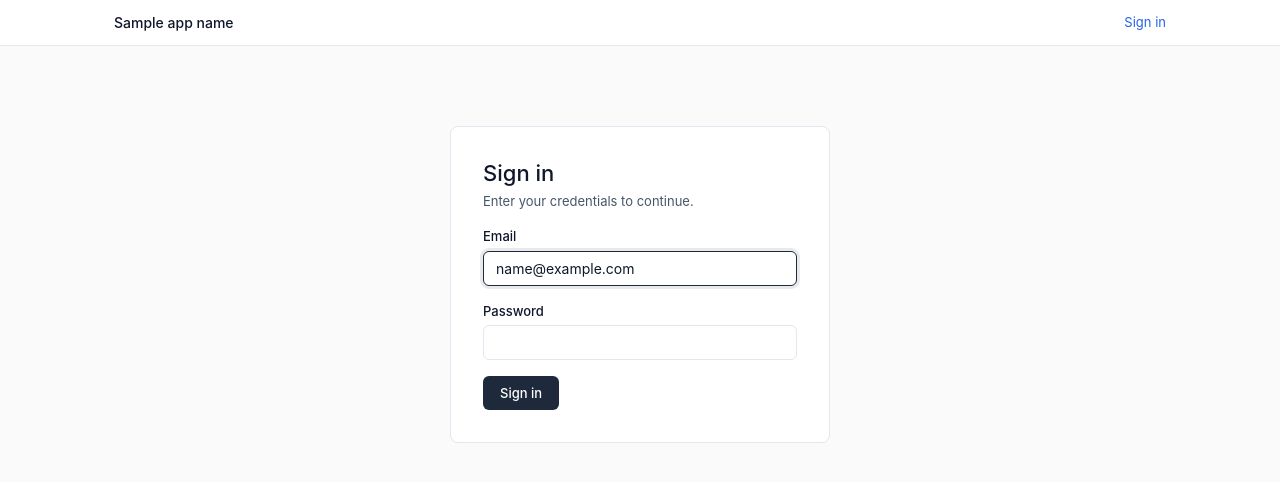
After one commit to AnishBastakoti/Aus-Map, a Python web app: template app/templates/auth/login.html in a window 1280 px wide. The commit adds this page. Shown: the top 482 px of the page. Run offline with Jinja, Linux system fonts and the light colour scheme; the template is opened without the code that fills it: most values are stand-ins (such as "Sample title", 1, 10 or a date in 2020).

Commit message:
Add login and logout flow with sessions and CSRF on logout

```diff
--- a/app/static/css/style.css
+++ b/app/static/css/style.css
@@ -50,7 +50,7 @@
 }
 
 
-/* ───────── 2. Reset ───────── */
+/* ───────── Reset ───────── */
 *, *::before, *::after {
   box-sizing: border-box;
   margin: 0;
@@ -58,7 +58,7 @@
 }
 
 
-/* ───────── 3. Base elements ───────── */
+/* ───────── Base elements ───────── */
 html {
   font-size: var(--text-base);
 }
@@ -88,7 +88,7 @@ code, pre {
 }
 
 
-/* ───────── 4. Layout primitives ───────── */
+/* ───────── Layout primitives ───────── */
 .container {
   max-width: var(--container-width);
   margin: 0 auto;
@@ -99,7 +99,7 @@ code, pre {
 .stack-tight > * + * { margin-top: var(--space-2); }
 
 
-/* ───────── 5. Components ─────────*/
+/* ───────── Components ─────────*/
 
 .app-header {
   background: var(--color-surface);
@@ -138,9 +138,119 @@ code, pre {
 }
 
 
-/* ───────── 6. Utilities ───────── */
+/* ───────── Utilities ───────── */
 .text-muted { color: var(--color-text-muted); }
 .text-faint { color: var(--color-text-faint); }
 .text-sm    { font-size: var(--text-sm); }
 .mt-4       { margin-top: var(--space-4); }
 .mt-6       { margin-top: var(--space-6); }
+
+/* ───────── Auth pages ───────── */
+.auth-wrap {
+  max-width: 380px;
+  margin: var(--space-7) auto;
+}
+
+.auth-card {
+  padding: var(--space-6);
+}
+
+.auth-title {
+  margin-bottom: var(--space-1);
+}
+
+
+/* ───────── Forms ───────── */
+.field__label {
+  display: block;
+  font-size: var(--text-sm);
+  font-weight: 500;
+  margin-bottom: var(--space-1);
+  color: var(--color-text);
+}
+
+.input {
+  width: 100%;
+  padding: var(--space-2) var(--space-3);
+  font-size: var(--text-base);
+  font-family: var(--font-sans);
+  color: var(--color-text);
+  background: var(--color-surface);
+  border: 1px solid var(--color-border);
+  border-radius: var(--radius-md);
+  transition: border-color 0.1s, box-shadow 0.1s;
+}
+
+.input:focus {
+  outline: none;
+  border-color: var(--color-brand);
+  box-shadow: 0 0 0 3px rgba(30, 41, 59, 0.1);
+}
+
+
+/* ───────── Buttons ───────── */
+.btn {
+  display: inline-block;
+  padding: var(--space-2) var(--space-4);
+  font-size: var(--text-sm);
+  font-weight: 500;
+  font-family: var(--font-sans);
+  border-radius: var(--radius-md);
+  border: 1px solid transparent;
+  cursor: pointer;
+  text-decoration: none;
+  transition: background-color 0.1s, border-color 0.1s;
+}
+
+.btn--primary {
+  background: var(--color-brand);
+  color: var(--color-brand-text);
+}
+.btn--primary:hover {
+  background: var(--color-brand-hover);
+  text-decoration: none;
+}
+
+.btn--ghost {
+  background: transparent;
+  color: var(--color-text);
+  border-color: var(--color-border);
+}
+.btn--ghost:hover {
+  background: var(--color-subtle);
+  text-decoration: none;
+}
+
+
+/* ───────── Alerts ───────── */
+.alert {
+  padding: var(--space-3);
+  border-radius: var(--radius-md);
+  font-size: var(--text-sm);
+  border: 1px solid;
+}
+
+.alert--danger {
+  background: #fef2f2;
+  color: #991b1b;
+  border-color: #fecaca;
+}
+
+.alert--success {
+  background: #f0fdf4;
+  color: #166534;
+  border-color: #bbf7d0;
+}
+.logout-form {
+  display: inline;
+}
+
+.btn-link {
+  background: none;
+  border: none;
+  padding: 0;
+  font: inherit;
+  color: var(--color-info);
+  cursor: pointer;
+}
+.btn-link:hover { text-decoration: underline; }
--- /dev/null
+++ b/app/templates/auth/login.html
@@ -0,0 +1,48 @@
+{% extends "base.html" %}
+
+{% block title %}Sign in — {{ app_name }}{% endblock %}
+
+{% block content %}
+  <div class="auth-wrap">
+    <div class="card auth-card">
+      <h1 class="auth-title">Sign in</h1>
+      <p class="text-muted text-sm">Enter your credentials to continue.</p>
+
+      {% if error %}
+        <div class="alert alert--danger mt-4">{{ error }}</div>
+      {% endif %}
+
+      <form method="POST" action="/login" class="form stack mt-4">
+        <input type="hidden" name="csrf_token" value="{{ csrf_token }}">
+
+        <div class="field">
+          <label for="email" class="field__label">Email</label>
+          <input
+            type="email"
+            id="email"
+            name="email"
+            class="input"
+            value="{{ email or '' }}"
+            required
+            autofocus
+            autocomplete="username"
+          >
+        </div>
+
+        <div class="field">
+          <label for="password" class="field__label">Password</label>
+          <input
+            type="password"
+            id="password"
+            name="password"
+            class="input"
+            required
+            autocomplete="current-password"
+          >
+        </div>
+
+        <button type="submit" class="btn btn--primary">Sign in</button>
+      </form>
+    </div>
+  </div>
+{% endblock %}
--- a/app/templates/base.html
+++ b/app/templates/base.html
@@ -5,7 +5,7 @@
   <meta name="viewport" content="width=device-width, initial-scale=1.0">
   <title>{% block title %}{{ app_name }}{% endblock %}</title>
 
-  <link rel="stylesheet" href="{{ url_for('static', path='css/app.css') }}">
+  <link rel="stylesheet" href="{{ url_for('static', path='css/style.css') }}">
 
   {% block extra_head %}{% endblock %}
 </head>
@@ -14,8 +14,16 @@
   <header class="app-header">
     <div class="container app-header__inner">
       <a href="/" class="app-header__brand">{{ app_name }}</a>
-      <nav class="text-sm text-muted">
-        {% block nav %}{% endblock %}
+      <nav class="text-sm">
+        {% if user %}
+          <span class="text-muted">{{ user.email }}</span>
+          <form method="POST" action="/logout" class="logout-form">
+            <input type="hidden" name="csrf_token" value="{{ csrf_token }}">
+            <button type="submit" class="btn-link">Sign out</button>
+          </form>
+        {% else %}
+          <a href="/login">Sign in</a>
+        {% endif %}
       </nav>
     </div>
   </header>
```
Also changed, not shown: app/cli.py (added, +74 -0 lines), app/main.py (+30 -0 lines), app/routers/auth.py (added, +148 -0 lines), app/services/users.py (added, +64 -0 lines), app/services/__init__.py (added).
